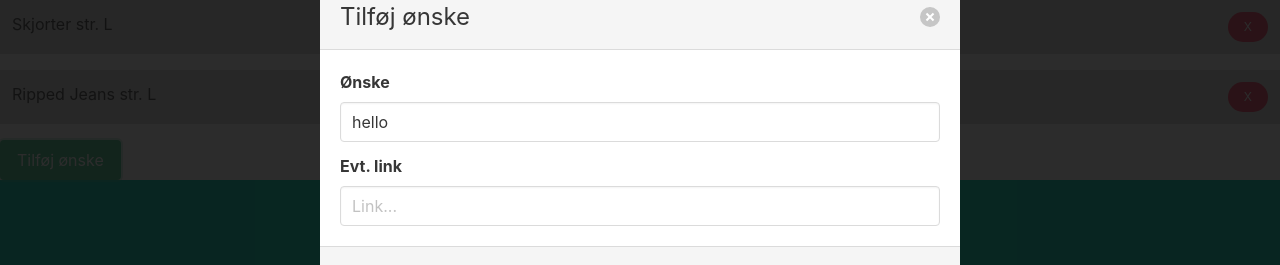
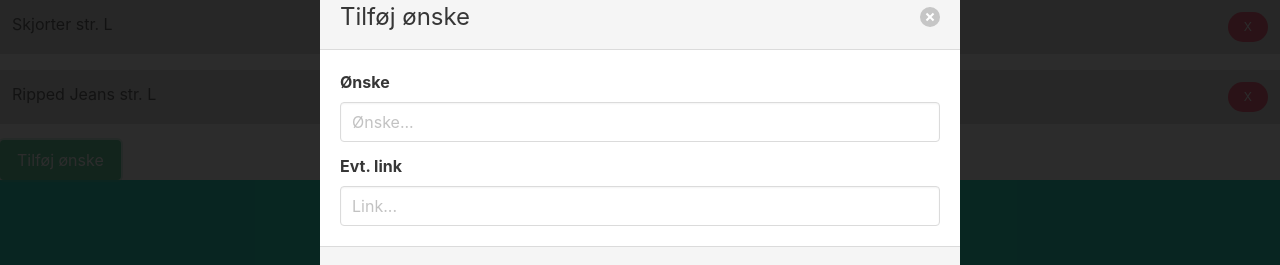
Before and after one commit to HamDerAndrew/wishlist, a React (Create React App) app: page / in a window 1280 px wide. Both pictures are taken after a click on the button "Tilføj ønske". Shown: the part 244-509 px from the top of the page. Built offline with nearby package versions, Linux system fonts and the light colour scheme.

Commit message:
Fetaure: now able to add wishes. Need id generator though

```diff
--- a/src/App.js
+++ b/src/App.js
@@ -10,24 +10,34 @@ class App extends Component {
   state = {
     toggleModal: false,
     wishes: [
-      {id: 1, item: 'T-shirt, str. L'},
-      {id: 2, item: 'Playstation 4'},
-      {id: 7, item: 'Skjorter str. L'},
-      {id: 4, item: 'Ripped Jeans str. L'}
+      {id: 1, item: 'T-shirt, str. L', url: ''},
+      {id: 2, item: 'Playstation 4', url: ''},
+      {id: 7, item: 'Skjorter str. L', url: ''},
+      {id: 4, item: 'Ripped Jeans str. L',  url: ''}
    ]
   }
 
   // Delete wish
   deleteWish = (wishId) => {
-    console.log("clicked " + wishId)
     this.setState({
       wishes: [...this.state.wishes.filter(wish => wish.id !== wishId)]
     });
   }
 
   // Add wish
-  addWish = () => {
+  addWish = (theWish, theUrl) => {
+    const newWish = {
+      item: theWish,
+      url: theUrl,
+      id: 8
+    }
 
+    this.setState({
+      toggleModal: false,
+      wishes: [
+        ...this.state.wishes, newWish
+      ]
+    })
   }
 
  toggleMod = () => {
@@ -45,7 +55,7 @@ class App extends Component {
         <h2 className="title is-3">Velkommen til din ønskeliste!</h2>
       </header>
       <List wishes={this.state.wishes} deleteWish={this.deleteWish}/>
-      <Modal wish={"hello"} active={this.state.toggleModal ? 'is-active' : ''} closeModal={this.toggleMod} />
+      <Modal addWish={this.addWish} active={this.state.toggleModal ? 'is-active' : ''} closeModal={this.toggleMod} />
       <button onClick={this.toggleMod} className="button is-success">Tilføj ønske</button>
       <Footer />
     </div>
--- a/src/components/Modal/Modal.js
+++ b/src/components/Modal/Modal.js
@@ -1,35 +1,69 @@
-import React from 'react';
+import React , { Component }from 'react';
 
-const Modal = (props) => {
+class Modal extends Component {
+    constructor(props) {
+        super(props);
+        this.state = {
+            wish: '',
+            wishUrl: '',
+        }
+        this.handleChange = this.handleChange.bind(this);
+        this.submitWish = this.submitWish.bind(this);
+    }
 
+    submitWish = (event) => {
+        const { wish, wishUrl } = this.state;
+        // Prevent the form from submitting to the file.
+        event.preventDefault();
+        this.props.addWish(wish, wishUrl);
+        //console.log(this.state.wishItem.wishUrl)
+        this.setState({
+            wish: '',
+            wishUrl: ''
+        })
+    }
+
+    handleChange = (event) => {
+        //console.log(event.target.value)
+        this.setState({
+            //use bracket notation to dynamically get the 'name' attribute value of the html inputs in this single handler
+            [event.target.name]: event.target.value
+        })
+    }
+
+    render() {
         return(
-    <div className={`modal ${props.active}`}>
+            <div className={`modal ${this.props.active}`}>
                 <div className="modal-background"></div>
                 <div className="modal-card">
                     <header className="modal-card-head">
                     <p className="modal-card-title">Tilføj ønske</p>
-            <button onClick={props.closeModal}className="delete" aria-label="close"></button>
+                    <button onClick={this.props.closeModal} className="delete" aria-label="close"></button>
                     </header>
                     <section className="modal-card-body">
+                        <form onSubmit={this.submitWish}>
                         <div className="field">
                             <label className="label" htmlFor="ønske">Ønske</label>
                             <div className="control">
-                        <input className="input" type="text" name="ønske" placeholder="Ønske..." value={props.wish} />
+                                <input className="input" value={this.state.wish} type="text" name="wish" placeholder="Ønske..." onChange={this.handleChange}/>
                             </div>
                         </div>
                         <div className="field">
                             <label className="label" htmlFor="link">Evt. link</label>
                             <div className="control">
-                        <input className="input" type="text" placeholder="Link..." input={props.wishLink}/>
+                                <input className="input" value={this.state.wishUrl} type="text" name="wishUrl" placeholder="Link..." onChange={this.handleChange} />
                             </div>
                         </div>
+                        </form>
                     </section>
                     <footer className="modal-card-foot">
-            <button type="submit" onClick={props.addWish} className="button is-success">Tilføj</button>
+                    <button type="submit" onClick={this.submitWish} className="button is-success">Tilføj</button>
                     </footer>
                 </div>
             </div>
             );
         }
 
+}
+
 export default Modal
```
Lines whose indentation alone changed are shown as unchanged.
